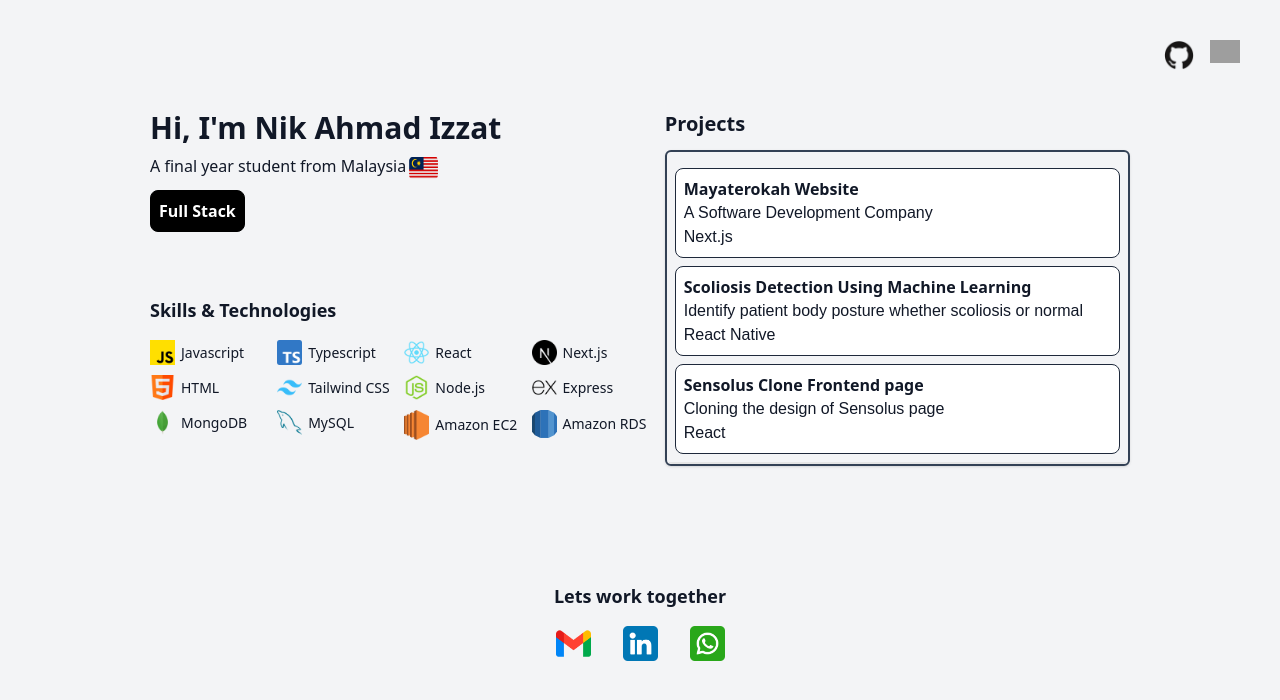
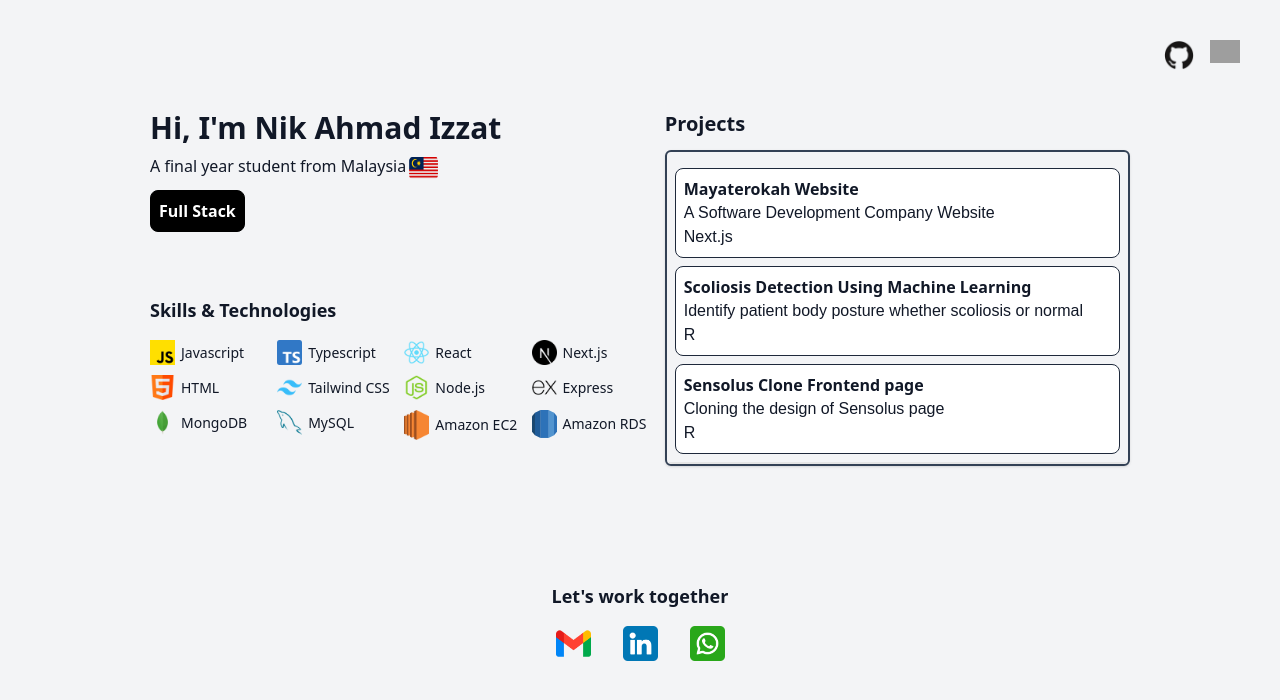
Before and after one commit to NikPrivate/nik-portfolio, a Next.js app: page / in a window 1280 px wide. Shown: the top 700 px of the page. Built offline with nearby package versions, Linux system fonts and the light colour scheme; grey boxes are pictures that could not be loaded.

Commit message:
using array for project data

```diff
--- a/app/data.js
+++ b/app/data.js
@@ -1,8 +1,8 @@
 export const projects = [
   {
     main: "Mayaterokah Website",
-    description: "A Software Development Company",
-    subtitle: "Next.js",
+    description: "A Software Development Company Website",
+    subtitle: ["Next.js", "Tailwind CSS", "shadcn/ui"],
   },
   {
     main: "Scoliosis Detection Using Machine Learning",
--- a/app/page.jsx
+++ b/app/page.jsx
@@ -37,6 +37,7 @@ export default function Home() {
           />
         </Link>
       </div>
+
       <div
         className="
 
--- a/components/Contact.jsx
+++ b/components/Contact.jsx
@@ -7,7 +7,7 @@ const Contact = () => {
   return (
     <div>
       <div className="flex justify-center items-center">
-        <h1 className="font-sans font-semibold text-lg">Lets work together</h1>
+        <h1 className="font-sans font-semibold text-lg">Let's work together</h1>
       </div>
       <div className="flex justify-center items-center gap-x-8 p-4 bg-gray-100">
         {contact.map((contacts, index) => (
--- a/components/Intro.jsx
+++ b/components/Intro.jsx
@@ -3,7 +3,7 @@ import React from "react";
 
 const Intro = () => {
   return (
-    <div className="mb-2 font-sans">
+    <div className="mb-2 font-sans xl:mt-0 mt-5">
       <h1 className="text-3xl font-bold">Hi, I'm Nik Ahmad Izzat</h1>
       <div className="flex">
         <p className="mb-3 xl:text-base text-base font-medium mt-2">
--- a/components/Project.jsx
+++ b/components/Project.jsx
@@ -15,7 +15,7 @@ const Project = () => {
             >
               <h1 className="font-sans font-semibold">{list.main}</h1>
               <h2>{list.description}</h2>
-              <h3>{list.subtitle}</h3>
+              <h3>{list.subtitle[0]}</h3>
             </div>
           ))}
         </div>
--- a/tailwind.config.js
+++ b/tailwind.config.js
@@ -9,60 +9,60 @@ module.exports = {
   theme: {
     extend: {
       screens: {
-  			sm: '640px',
-  			md: '768px',
-  			lg: '1024px',
-  			xl: '1280px',
-  			'2xl': '1536px'
+        sm: "640px",
+        md: "768px",
+        lg: "1024px",
+        xl: "1280px",
+        "2xl": "1536px",
       },
       colors: {
-  			background: 'hsl(var(--background))',
-  			foreground: 'hsl(var(--foreground))',
+        background: "hsl(var(--background))",
+        foreground: "hsl(var(--foreground))",
         card: {
-  				DEFAULT: 'hsl(var(--card))',
-  				foreground: 'hsl(var(--card-foreground))'
+          DEFAULT: "hsl(var(--card))",
+          foreground: "hsl(var(--card-foreground))",
         },
         popover: {
-  				DEFAULT: 'hsl(var(--popover))',
-  				foreground: 'hsl(var(--popover-foreground))'
+          DEFAULT: "hsl(var(--popover))",
+          foreground: "hsl(var(--popover-foreground))",
         },
         primary: {
-  				DEFAULT: 'hsl(var(--primary))',
-  				foreground: 'hsl(var(--primary-foreground))'
+          DEFAULT: "hsl(var(--primary))",
+          foreground: "hsl(var(--primary-foreground))",
         },
         secondary: {
-  				DEFAULT: 'hsl(var(--secondary))',
-  				foreground: 'hsl(var(--secondary-foreground))'
+          DEFAULT: "hsl(var(--secondary))",
+          foreground: "hsl(var(--secondary-foreground))",
         },
         muted: {
-  				DEFAULT: 'hsl(var(--muted))',
-  				foreground: 'hsl(var(--muted-foreground))'
+          DEFAULT: "hsl(var(--muted))",
+          foreground: "hsl(var(--muted-foreground))",
         },
         accent: {
-  				DEFAULT: 'hsl(var(--accent))',
-  				foreground: 'hsl(var(--accent-foreground))'
+          DEFAULT: "hsl(var(--accent))",
+          foreground: "hsl(var(--accent-foreground))",
         },
         destructive: {
-  				DEFAULT: 'hsl(var(--destructive))',
-  				foreground: 'hsl(var(--destructive-foreground))'
+          DEFAULT: "hsl(var(--destructive))",
+          foreground: "hsl(var(--destructive-foreground))",
         },
-  			border: 'hsl(var(--border))',
-  			input: 'hsl(var(--input))',
-  			ring: 'hsl(var(--ring))',
+        border: "hsl(var(--border))",
+        input: "hsl(var(--input))",
+        ring: "hsl(var(--ring))",
         chart: {
-  				'1': 'hsl(var(--chart-1))',
-  				'2': 'hsl(var(--chart-2))',
-  				'3': 'hsl(var(--chart-3))',
-  				'4': 'hsl(var(--chart-4))',
-  				'5': 'hsl(var(--chart-5))'
-  			}
+          1: "hsl(var(--chart-1))",
+          2: "hsl(var(--chart-2))",
+          3: "hsl(var(--chart-3))",
+          4: "hsl(var(--chart-4))",
+          5: "hsl(var(--chart-5))",
+        },
       },
       borderRadius: {
-  			lg: 'var(--radius)',
-  			md: 'calc(var(--radius) - 2px)',
-  			sm: 'calc(var(--radius) - 4px)'
-  		}
-  	}
+        lg: "var(--radius)",
+        md: "calc(var(--radius) - 2px)",
+        sm: "calc(var(--radius) - 4px)",
+      },
+    },
   },
   plugins: [require("tailwindcss-animate")],
 };
```
Lines whose indentation alone changed are shown as unchanged.
